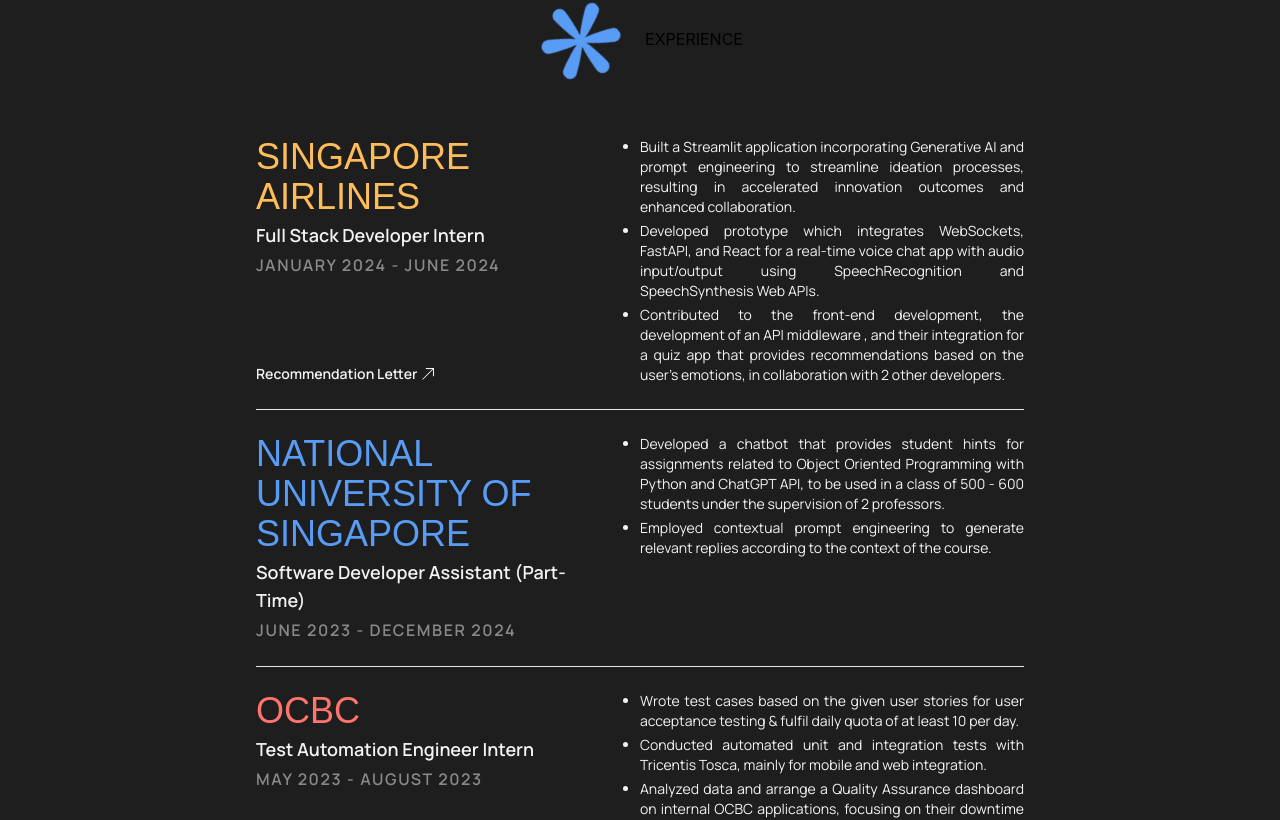
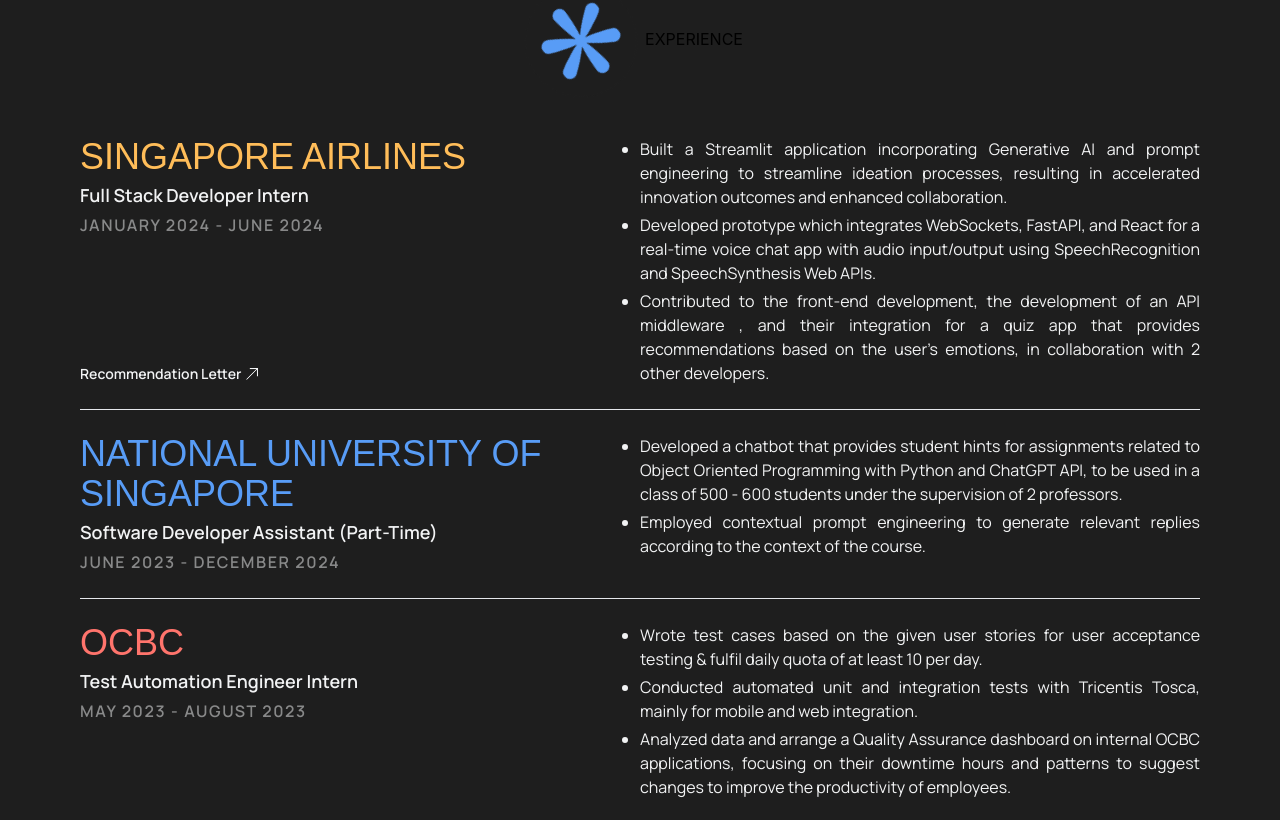
Before and after one commit to melissaharijanto/web-v4, a React (Vite) app: page / in a window 1280 px wide. Shown: the part 1807-2627 px from the top of the page. Built offline with nearby package versions, Linux system fonts and the light colour scheme; a web font is replaced by a local one.

Commit message:
Remove max width from parent and remove text-sm from job desc

```diff
--- a/src/components/ExperienceComponent.tsx
+++ b/src/components/ExperienceComponent.tsx
@@ -16,7 +16,7 @@
     links,
 }: ExperienceComponentInterface) => {
     return (
-        <div className={`w-[60vw] max-w-[60vw] ${index != 0 ? 'mt-6' : ''}`}>
+        <div className={`${index != 0 ? 'mt-6' : ''}`}>
             <div className="flex justify-between gap-x-16">
                 <div className="text-left text-white flex flex-col justify-between">
                     <div className="inline-flex flex-col gap-y-1">
@@ -51,7 +51,7 @@
                         );
                     })}
                 </div>
-                <div className="max-w-[50%] text-justify text-white font-manrope text-sm">
+                <div className="max-w-[50%] text-justify text-white font-manrope">
                     <ul className="list-disc">
                         {description.map((desc, idx) => {
                             if (idx == 0) {
```
